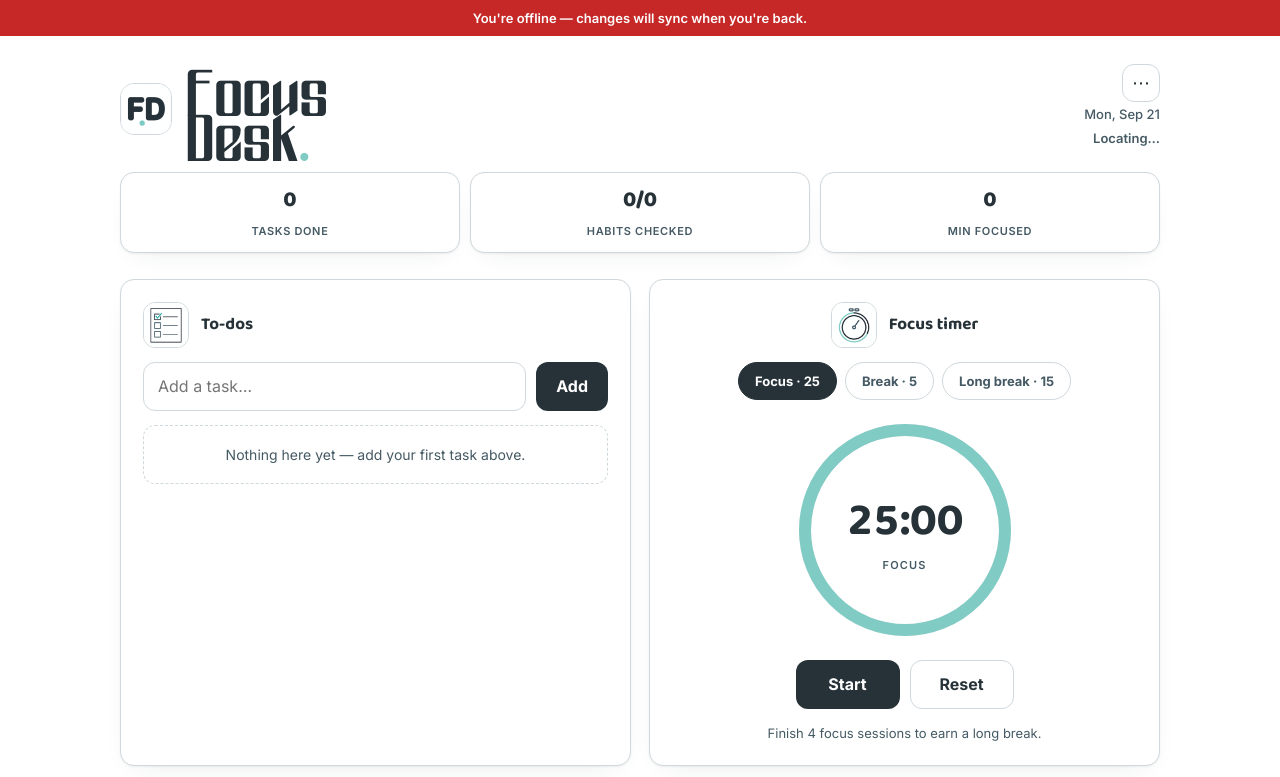
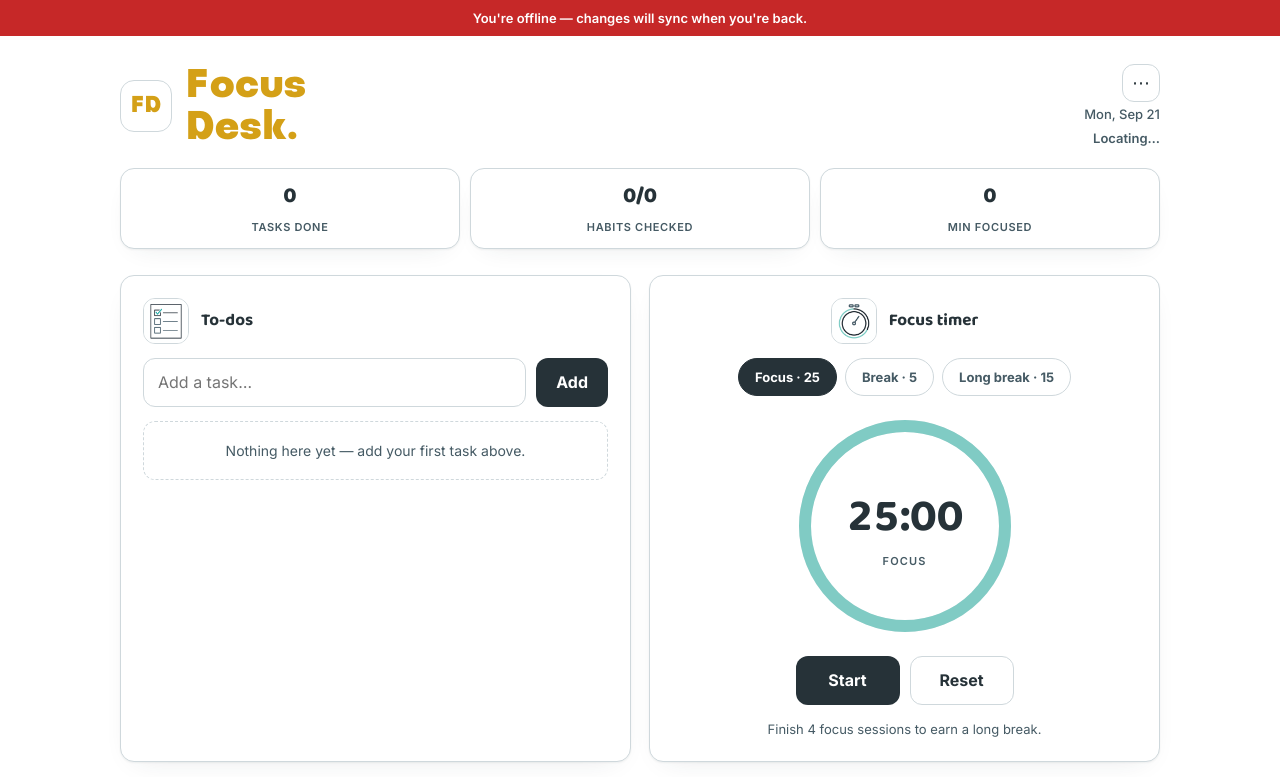
Before and after one commit to ibalajisivarajan/focus-desk, a website: page public/index.html in a window 1280 px wide. Shown: the top 777 px of the page. Drawn offline with Linux system fonts and the light colour scheme; no server answers.

Commit message:
v2.2.4: Bongkah Bold header wordmark in mustard, text FD logo mark

```diff
--- a/public/index.html
+++ b/public/index.html
@@ -9,14 +9,14 @@
 <link href="https://fonts.googleapis.com/css2?family=Baloo+2:wght@700;800&family=Inter:wght@400;500;600;700&display=swap" rel="stylesheet">
 <style>
   @font-face{
-    font-family:"Dobole";
-    src:url("fonts/dobole-regular.woff2") format("woff2"),
-        url("fonts/dobole-regular.otf") format("opentype");
-    font-weight:400;font-style:normal;font-display:swap;
+    font-family:"Bongkah";
+    src:url("fonts/bongkah-bold.woff2") format("woff2"),
+        url("fonts/bongkah-bold.otf") format("opentype");
+    font-weight:700;font-style:normal;font-display:swap;
   }
   :root{
     --bg:#FFFFFF; --card:#FFFFFF; --ink:#263238; --muted:#455A64;
-    --line:#CFD8DC; --accent:#80CBC4; --accent-soft:#ECEFF1;
+    --line:#CFD8DC; --accent:#80CBC4; --accent-soft:#ECEFF1; --mustard:#D4A017;
     --green:#2E7D32; --green-soft:#E8F5E9; --red:#C62828; --red-soft:#FCECEA;
     --shadow:0 1px 2px rgba(38,50,56,.06),0 10px 28px -16px rgba(38,50,56,.14);
     --radius:14px;
@@ -44,10 +44,15 @@
   .brand{width:52px;height:52px;border-radius:14px;object-fit:cover;flex:none;
     border:1px solid var(--line)}
   .title h1{
-    font-family:"Dobole","Baloo 2","Inter",sans-serif;font-weight:400;
-    font-size:clamp(30px,8vw,44px);letter-spacing:.01em;line-height:1.02;color:var(--ink);
-  }
-  .title h1 .dot{color:var(--accent)}
+    font-family:"Bongkah","Baloo 2","Inter",sans-serif;font-weight:700;
+    font-size:clamp(28px,7.5vw,40px);letter-spacing:.01em;line-height:1.05;color:var(--mustard);
+  }
+  .title h1 .dot{color:var(--mustard)}
+  .brand-text{
+    display:inline-flex;align-items:center;justify-content:center;
+    font-family:"Bongkah","Baloo 2",sans-serif;font-weight:700;font-size:23px;
+    color:var(--mustard);background:var(--card);
+  }
   .head-right{
     display:flex;flex-direction:column;align-items:flex-end;gap:3px;
     text-align:right;flex:none;
@@ -355,7 +360,7 @@
 
   <header class="dash">
     <div class="title">
-      <img class="brand" src="img/logo.png" alt="Focus Desk logo">
+      <span class="brand brand-text" role="img" aria-label="Focus Desk logo">FD</span>
       <h1>Focus<br>Desk<span class="dot">.</span></h1>
     </div>
     <div class="head-right">
```
Also changed, not shown: public/fonts/bongkah-bold.otf (added), public/fonts/bongkah-bold.woff2 (added).
